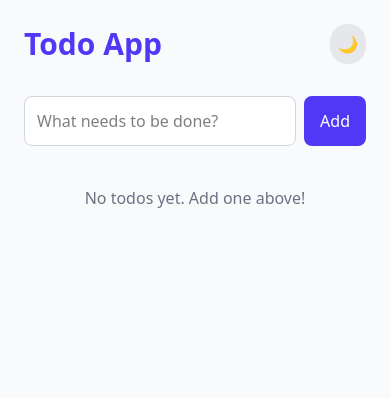
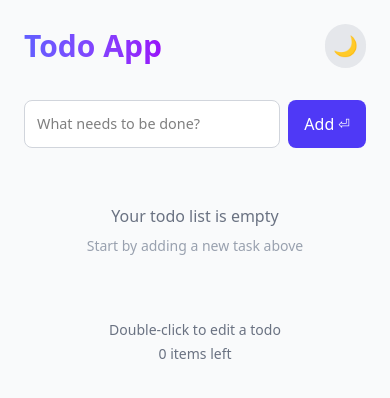
Before and after one commit to judempoyo/jumpTodo, an Angular app: page / in a window 390 px wide. Shown: the top 398 px of the page. Built offline with nearby package versions, Linux system fonts and the light colour scheme.

Commit message:
enhance TodoList component with improved animations, dark mode persistence, and responsive styles

```diff
--- a/src/app/components/todo-list/todo-list.component.css
+++ b/src/app/components/todo-list/todo-list.component.css
@@ -0,0 +1,43 @@
+/* Transition de base */
+* {
+  transition: background-color 0.3s ease, border-color 0.3s ease;
+}
+
+/* Effets de survol personnalisés */
+button {
+  &:active {
+    transform: scale(0.95);
+  }
+}
+
+/* Animation personnalisée pour les todos */
+.todo-item {
+  transition: all 0.3s cubic-bezier(0.4, 0, 0.2, 1);
+
+  &:hover {
+    transform: translateY(-2px);
+    box-shadow: 0 10px 15px -3px rgba(0, 0, 0, 0.1), 0 4px 6px -2px rgba(0, 0, 0, 0.05);
+  }
+}
+
+/* Mode sombre personnalisé */
+.dark {
+  .todo-item {
+    box-shadow: 0 4px 6px -1px rgba(0, 0, 0, 0.2), 0 2px 4px -1px rgba(0, 0, 0, 0.12);
+
+    &:hover {
+      box-shadow: 0 10px 15px -3px rgba(0, 0, 0, 0.3), 0 4px 6px -2px rgba(0, 0, 0, 0.2);
+    }
+  }
+}
+
+/* Responsive */
+@media (max-width: 640px) {
+  .container {
+    padding: 1rem;
+  }
+
+  input {
+    font-size: 0.9rem;
+  }
+}
--- a/src/app/components/todo-list/todo-list.component.html
+++ b/src/app/components/todo-list/todo-list.component.html
@@ -1,63 +1,83 @@
-<div class="min-h-screen transition-colors duration-300" [ngClass]="{ 'dark bg-gray-900 text-white': isDarkMode, 'bg-gray-50': !isDarkMode }">
+<div class="min-h-screen transition-all duration-300 ease-in-out"
+     [ngClass]="{ 'dark bg-gray-900': isDarkMode, 'bg-gray-50': !isDarkMode }">
   <div class="max-w-md mx-auto p-6">
-    <!-- Header -->
-    <div class="flex justify-between items-center mb-8">
-      <h1 class="text-3xl font-bold text-indigo-600 dark:text-indigo-400">Todo App</h1>
+    <!-- Header avec animation -->
+    <div class="flex justify-between items-center mb-8" @fadeInOut>
+      <h1 class="text-3xl font-bold bg-gradient-to-r from-indigo-500 to-purple-600 bg-clip-text text-transparent">
+        Todo App
+      </h1>
       <button
         (click)="toggleDarkMode()"
-        class="p-2 rounded-full bg-gray-200 dark:bg-gray-700"
+        class="p-2 rounded-full bg-gray-200 dark:bg-gray-700 hover:scale-110 transition-transform duration-200"
+        aria-label="Toggle dark mode"
       >
-        {{ isDarkMode ? '☀️' : '🌙' }}
+        <span class="text-xl">{{ isDarkMode ? '☀️' : '🌙' }}</span>
       </button>
     </div>
 
-    <!-- Add Todo -->
-    <div class="flex gap-2 mb-6">
+    <!-- Formulaire d'ajout -->
+    <div class="flex gap-2 mb-6" @fadeInOut>
       <input
         [(ngModel)]="newTodoText"
         (keyup.enter)="addTodo()"
         placeholder="What needs to be done?"
-        class="flex-1 p-3 rounded-lg border border-gray-300 dark:border-gray-600 bg-white dark:bg-gray-800 focus:outline-none focus:ring-2 focus:ring-indigo-500"
+        class="flex-1 p-3 rounded-lg border border-gray-300 dark:border-gray-600 bg-white dark:bg-gray-800 focus:outline-none focus:ring-2 focus:ring-indigo-500 dark:focus:ring-purple-500 transition-all duration-200"
       />
       <button
         (click)="addTodo()"
-        class="px-4 py-2 bg-indigo-600 text-white rounded-lg hover:bg-indigo-700 transition-colors"
+        class="px-4 py-2 bg-indigo-600 hover:bg-indigo-700 dark:bg-purple-600 dark:hover:bg-purple-700 text-white rounded-lg transition-all duration-200 flex items-center gap-1"
       >
-        Add
+        <span>Add</span>
+        <span class="text-sm">⏎</span>
       </button>
     </div>
 
-    <!-- Todo List -->
-    <ul class="space-y-3">
+    <!-- Liste des todos avec animations -->
+    <ul class="space-y-2" @listAnimation>
       @for (todo of todoService.todos$ | async; track todo.id) {
         <li
           @fadeInOut
-          class="p-4 rounded-lg shadow-sm border border-gray-200 dark:border-gray-700 flex items-center gap-3 bg-white dark:bg-gray-800"
+          class="group p-4 rounded-lg shadow-sm border border-gray-200 dark:border-gray-700 flex items-center gap-3 bg-white dark:bg-gray-800 hover:shadow-md transition-all duration-200"
         >
+          <label class="flex items-center space-x-3 cursor-pointer flex-1">
             <input
               type="checkbox"
               [checked]="todo.done"
               (change)="todoService.toggleTodo(todo.id)"
-            class="h-5 w-5 rounded text-indigo-600 focus:ring-indigo-500"
+              class="h-5 w-5 rounded border-gray-300 dark:border-gray-600 text-indigo-600 dark:text-purple-500 focus:ring-indigo-500 dark:focus:ring-purple-500 bg-white dark:bg-gray-800 transition-colors duration-200"
             />
             <span
-            [ngClass]="{ 'line-through text-gray-400 dark:text-gray-500': todo.done }"
-            class="flex-1"
+              [ngClass]="{
+                'line-through text-gray-400 dark:text-gray-500': todo.done,
+                'text-gray-800 dark:text-gray-200': !todo.done
+              }"
+              class="transition-all duration-200"
             >
               {{ todo.text }}
             </span>
+          </label>
           <button
             (click)="todoService.deleteTodo(todo.id)"
-            class="text-red-500 hover:text-red-700 transition-colors"
+            class="opacity-0 group-hover:opacity-100 text-red-500 hover:text-red-700 dark:text-red-400 dark:hover:text-red-300 transition-all duration-200 p-1"
+            aria-label="Delete todo"
           >
-            ✕
+            <svg xmlns="http://www.w3.org/2000/svg" class="h-5 w-5" fill="none" viewBox="0 0 24 24" stroke="currentColor">
+              <path stroke-linecap="round" stroke-linejoin="round" stroke-width="2" d="M19 7l-.867 12.142A2 2 0 0116.138 21H7.862a2 2 0 01-1.995-1.858L5 7m5 4v6m4-6v6m1-10V4a1 1 0 00-1-1h-4a1 1 0 00-1 1v3M4 7h16" />
+            </svg>
           </button>
         </li>
       } @empty {
-        <p class="text-center text-gray-500 dark:text-gray-400 py-4">
-          No todos yet. Add one above!
-        </p>
+        <div @fadeInOut class="text-center py-8">
+          <p class="text-gray-500 dark:text-gray-400 mb-2">Your todo list is empty</p>
+          <p class="text-sm text-gray-400 dark:text-gray-500">Start by adding a new task above</p>
+        </div>
       }
     </ul>
+
+    <!-- Footer -->
+    <div class="mt-8 text-center text-sm text-gray-500 dark:text-gray-400" @fadeInOut>
+      <p>Double-click to edit a todo</p>
+      <p class="mt-1">{{ (todoService.todos$ | async)?.length || 0 }} items left</p>
     </div>
   </div>
+</div>
--- a/src/app/components/todo-list/todo-list.component.ts
+++ b/src/app/components/todo-list/todo-list.component.ts
@@ -1,26 +1,42 @@
 import { Component, inject } from '@angular/core';
-//import { TodoService } from '../services/todo.service';
+import { TodoService } from '../../services/todo.service';
 import { NgClass, NgFor, NgIf, AsyncPipe } from '@angular/common';
-import { animate, style, transition, trigger } from '@angular/animations';
-import { TodoService } from '../../services/todo.service';
 import { FormsModule } from '@angular/forms';
+import { animate, style, transition, trigger, query, stagger } from '@angular/animations';
+
 @Component({
   selector: 'app-todo-list',
   standalone: true,
-  imports: [NgFor, NgIf, NgClass,FormsModule,AsyncPipe],
+  imports: [NgFor, NgIf, NgClass, FormsModule, AsyncPipe],
   templateUrl: './todo-list.component.html',
   styleUrls: ['./todo-list.component.css'],
   animations: [
     trigger('fadeInOut', [
       transition(':enter', [
-        style({ opacity: 0, transform: 'translateY(-10px)' }),
-        animate('200ms ease-out', style({ opacity: 1, transform: 'translateY(0)' })),
+        style({ opacity: 0, transform: 'translateY(-20px)' }),
+        animate('200ms ease-out',
+          style({ opacity: 1, transform: 'translateY(0)' })
+        )
       ]),
       transition(':leave', [
-        animate('200ms ease-in', style({ opacity: 0, transform: 'translateX(20px)' })),
-      ]),
+        animate('200ms ease-in',
+          style({ opacity: 0, transform: 'translateX(100px)' })
+        )
+      ])
     ]),
-  ],
+    trigger('listAnimation', [
+      transition('* => *', [
+        query(':enter', [
+          style({ opacity: 0, transform: 'scale(0.9)' }),
+          stagger(100, [
+            animate('300ms ease-out',
+              style({ opacity: 1, transform: 'scale(1)' })
+            )
+          ])
+        ], { optional: true })
+      ])
+    ])
+  ]
 })
 export class TodoListComponent {
   todoService = inject(TodoService);
@@ -37,5 +53,14 @@ export class TodoListComponent {
   toggleDarkMode() {
     this.isDarkMode = !this.isDarkMode;
     document.documentElement.classList.toggle('dark', this.isDarkMode);
+    localStorage.setItem('darkMode', this.isDarkMode.toString());
+  }
+
+  ngOnInit() {
+    const savedMode = localStorage.getItem('darkMode');
+    this.isDarkMode = savedMode === 'true';
+    if (this.isDarkMode) {
+      document.documentElement.classList.add('dark');
+    }
   }
 }
```
Lines whose indentation alone changed are shown as unchanged.
